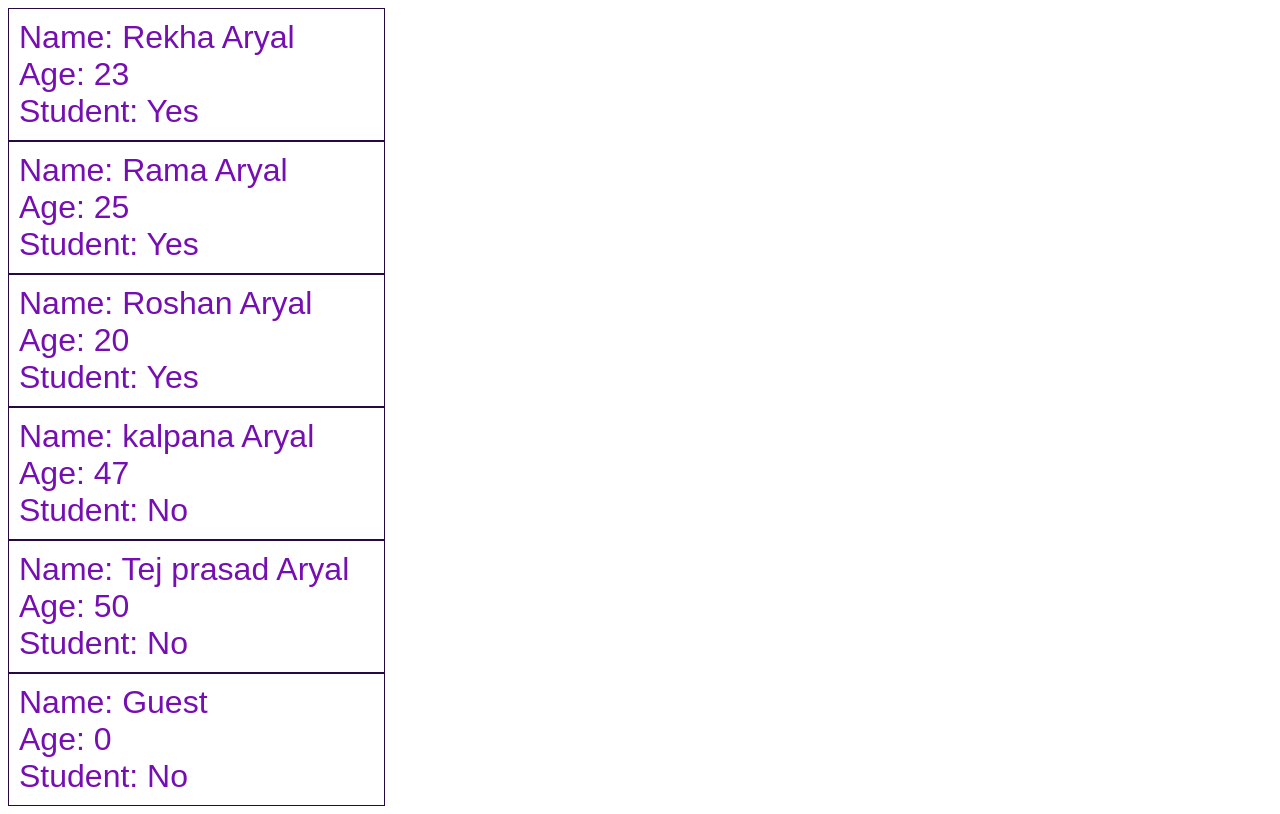
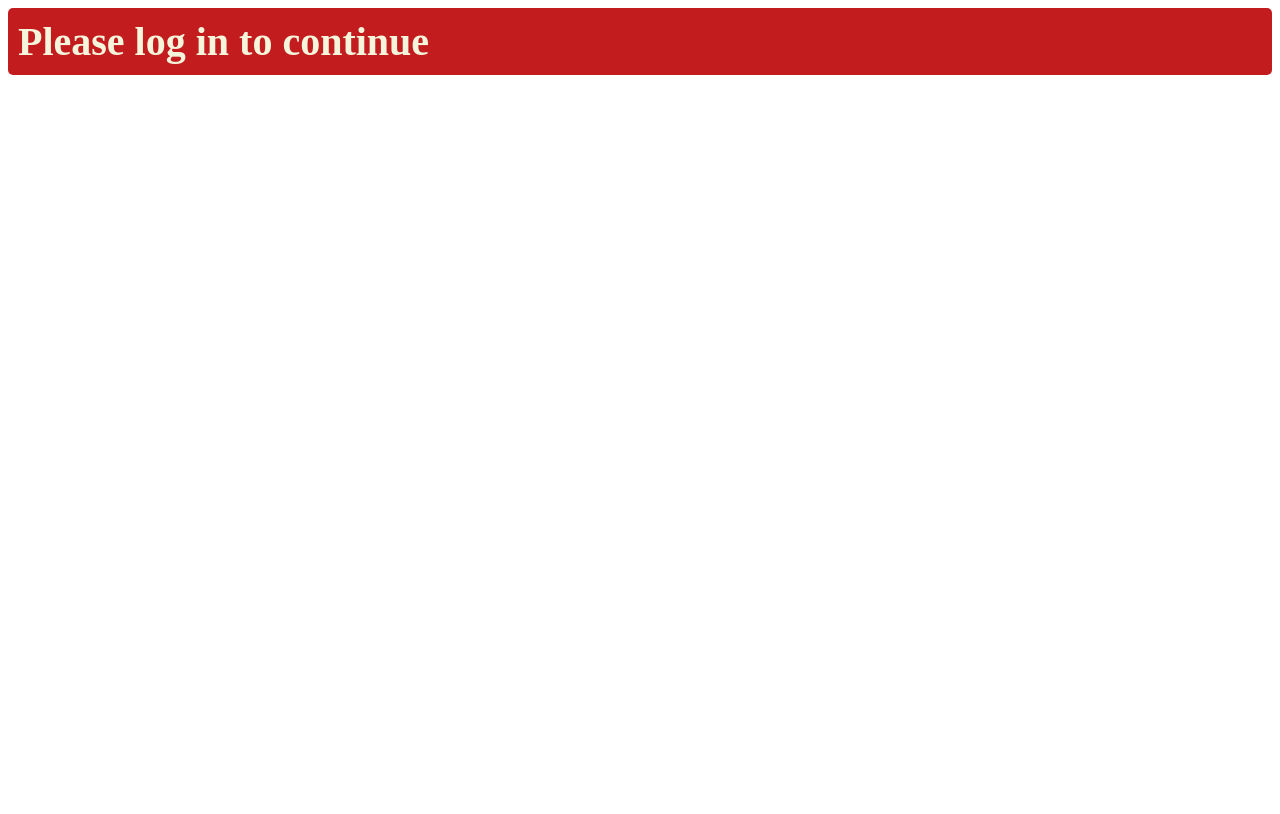
Before and after one commit to rekhaaryal/react-learning-journey, a React (Vite) app in the folder my-react-app/: page / in a window 1280 px wide. Built offline with nearby package versions, Linux system fonts and the light colour scheme.

Commit message:
conditional render in react

```diff
--- a/my-react-app/src/App.jsx
+++ b/my-react-app/src/App.jsx
@@ -4,19 +4,39 @@
 // import Food from './Food.jsx'
 // import Card from './Card.jsx'
 // import Button from './Button/Button.jsx'
-import Student from './Student.jsx'
-function App() {
+
+
+
+//4. PROPS in react
+
+// import Student from './Student.jsx'
+// function App() {
+
+//   return(
+//     <>
+//       <Student name="Rekha Aryal" age={23} isStudent={true}/>
+//       <Student name="Rama Aryal" age={25} isStudent={true}/>
+//       <Student name="Roshan Aryal" age={20} isStudent={true}/>
+//       <Student name="kalpana Aryal" age={47} isStudent={false }/>
+//       <Student name="Tej prasad  Aryal" age={50} isStudent={false}/>
+//       <Student/>
+//     </>
+//   );
+// }
+
+// export default App
+
+
+//5. How to conditional reader in react
+import UserGreeting from './UserGreeting.jsx';
+
+function App(){
 
   return(
     <>
-      <Student name="Rekha Aryal" age={23} isStudent={true}/>
-      <Student name="Rama Aryal" age={25} isStudent={true}/>
-      <Student name="Roshan Aryal" age={20} isStudent={true}/>
-      <Student name="kalpana Aryal" age={47} isStudent={false }/>
-      <Student name="Tej prasad  Aryal" age={50} isStudent={false}/>
-      <Student/>
+      <UserGreeting isLoggedIn={false} username="Rekha Aryal" />
     </>
   );
+
 }
-
 export default App
--- /dev/null
+++ b/my-react-app/src/UserGreeting.jsx
@@ -0,0 +1,31 @@
+import PropTypes from './prop-types';
+
+function UserGreeting(props){
+
+    // if(props.isLoggedIn){
+    //    return <h2>Welcome {props.username}</h2>
+    // }
+    // else {
+    //     return <h2>Please log in to continue</h2>
+    // }
+    const welcomeMessage = <h2 className="welcome-message">
+        Welcome {props.username}
+        </h2>
+    const loginPrompt = <h2 className="login-prompt">
+        Please log in to continue
+        </h2>
+    return(props.isLoggedIn ? welcomeMessage : loginPrompt );
+    // return(props.isLoggedIn ?
+    // <h2 className="welcome-message">Welcome {props.username}</h2> :
+    //  <h2 className="login-prompt">Please log in to continue</h2> );
+}
+// UserGreeting.proptypes = {
+//     isLoggedIn: PropTypes.bool,
+//     username: PropTypes.string,
+// }
+// UserGreeting.defaultProps = {
+//     isLoggedIn: false,
+//     username: "Guest",
+// }
+
+export default UserGreeting
--- a/my-react-app/src/index.css
+++ b/my-react-app/src/index.css
@@ -42,3 +42,22 @@
   margin: 0;
 
 }
+.welcome-message{
+  font-size: 2.5em;
+  background-color: green;
+  color: beige;
+  padding: 10px;
+  border-radius: 5px;
+  margin: 0;
+
+}
+.login-prompt{
+  font-size: 2.5em;
+  background-color: rgb(195, 28, 31);
+  color: beige;
+  padding: 10px;
+  border-radius: 5px;
+  margin: 0;
+
+
+}
```
